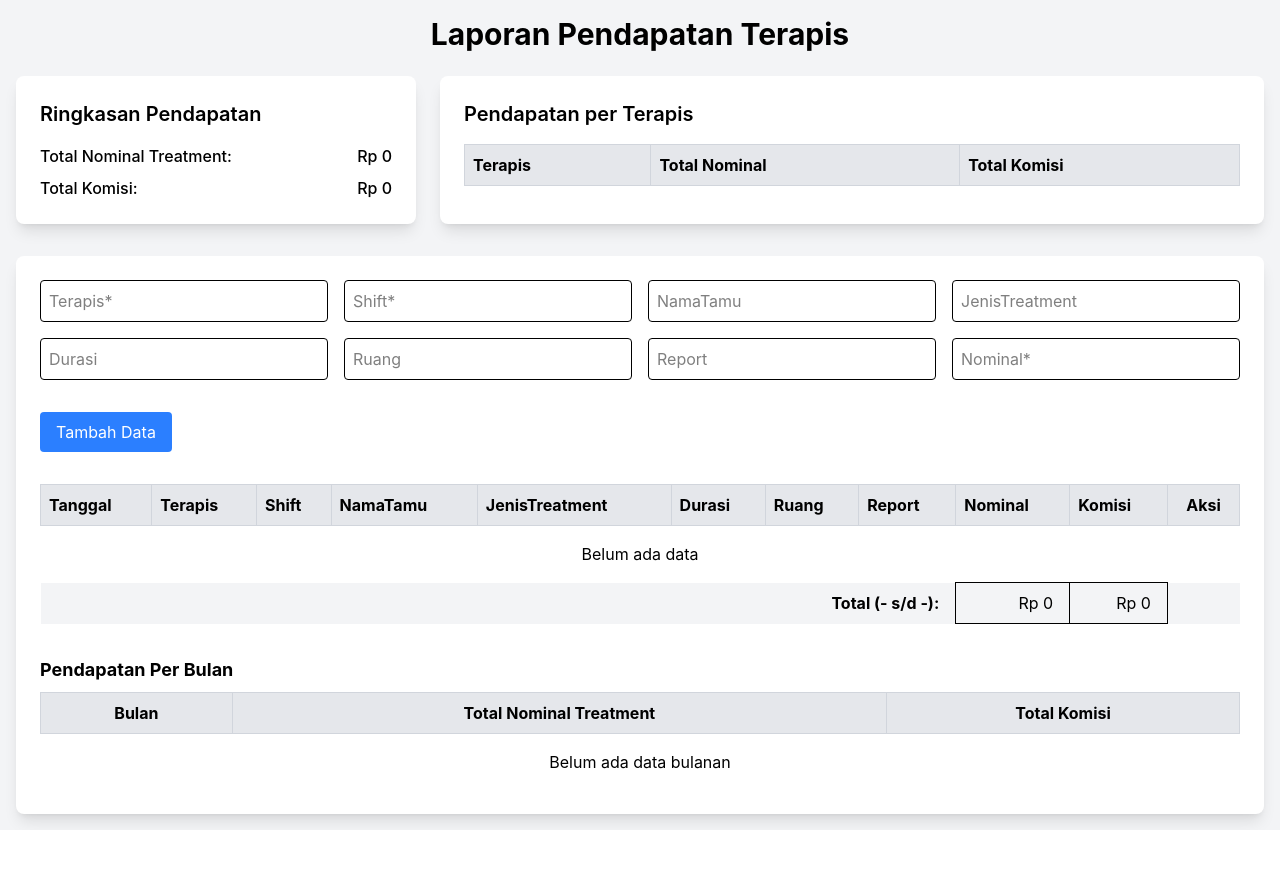
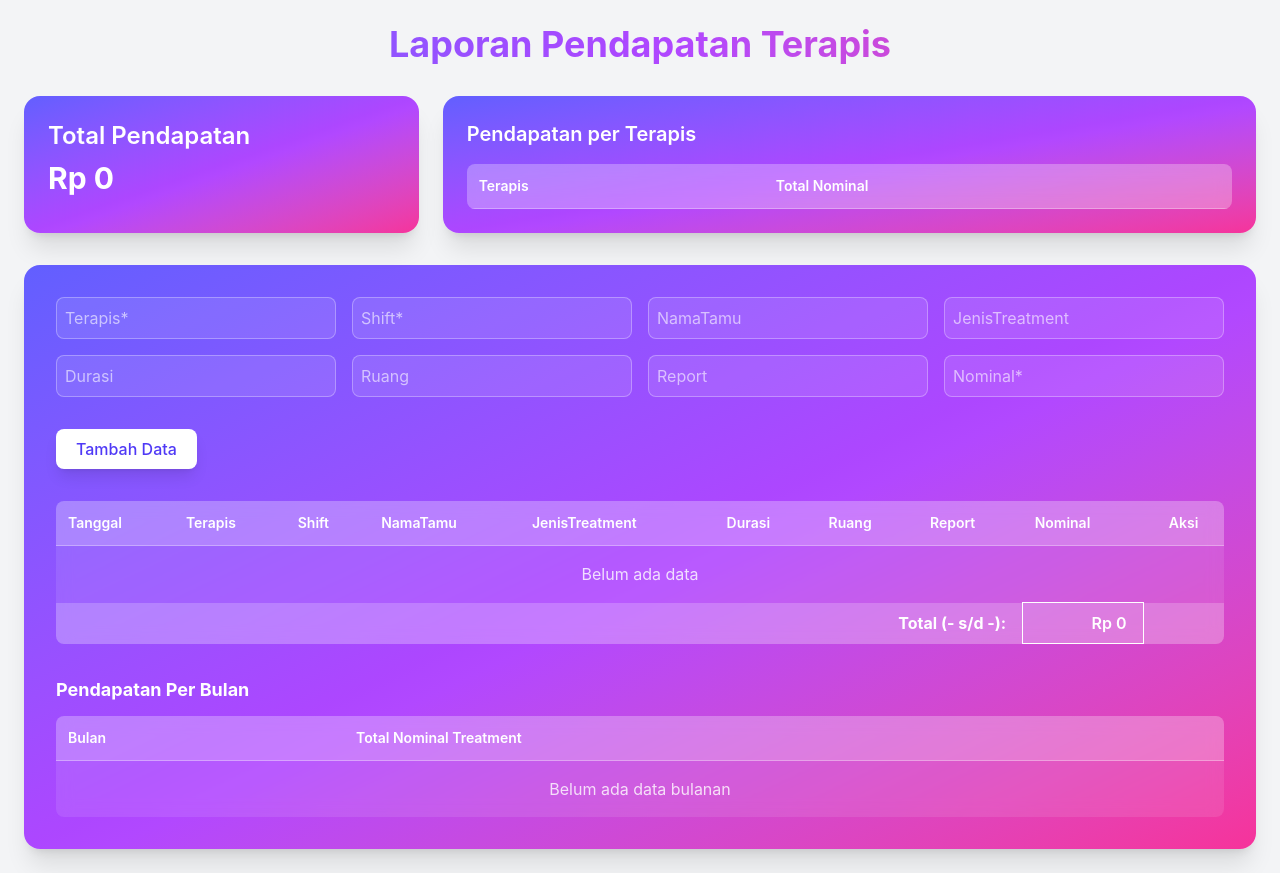
Before and after one commit to audialrsaa/laporan_pendapatan_terapis, a Next.js app: page / in a window 1280 px wide. Before the commit the page ends 830 px from the top, so only its background shows below. Built offline with nearby package versions, Linux system fonts and the light colour scheme.

Commit message:
style and komisi

```diff
--- a/app/components/SpreadsheetTable.js
+++ b/app/components/SpreadsheetTable.js
@@ -15,7 +15,6 @@ const SpreadsheetTable = ({ data, onSave }) => {
     ruang: "",
     report: "",
     nominal: "",
-    komisi: 0,
   });
 
   const [editIndex, setEditIndex] = useState(null);
@@ -26,20 +25,10 @@ const SpreadsheetTable = ({ data, onSave }) => {
 
   const handleChange = (e) => {
     const { name, value } = e.target;
-
-    if (name === "nominal") {
-      const nominalValue = Number(value) || 0;
     setFormData((prev) => ({
       ...prev,
-        nominal: nominalValue,
-        komisi: nominalValue * 0.02,
+      [name]: name === "nominal" ? Number(value) || 0 : value,
     }));
-    } else {
-      setFormData((prev) => ({
-        ...prev,
-        [name]: value,
-      }));
-    }
   };
 
   const handleAddOrUpdateData = () => {
@@ -75,7 +64,6 @@ const SpreadsheetTable = ({ data, onSave }) => {
       ruang: "",
       report: "",
       nominal: "",
-      komisi: 0,
     });
   };
 
@@ -90,11 +78,9 @@ const SpreadsheetTable = ({ data, onSave }) => {
     setEditIndex(index);
   };
 
-  // Hitung total
   const totalNominal = tableData.reduce((sum, row) => sum + (Number(row.nominal) || 0), 0);
-  const totalKomisi = tableData.reduce((sum, row) => sum + (Number(row.komisi) || 0), 0);
 
-  //tanggal
+  // tanggal
   const dates = tableData.map((row) => new Date(row.tanggal));
   const minDate = dates.length > 0 ? new Date(Math.min(...dates)).toLocaleDateString("id-ID") : "-";
   const maxDate = dates.length > 0 ? new Date(Math.max(...dates)).toLocaleDateString("id-ID") : "-";
@@ -102,32 +88,24 @@ const SpreadsheetTable = ({ data, onSave }) => {
   // rekap per bulan
   const monthlySummary = tableData.reduce((acc, row) => {
     if (!row.tanggal) return acc;
-
-
     const parts = row.tanggal.split(" ");
     if (parts.length < 3) return acc;
-
     const monthName = parts[1];
     const year = parts[2];
     const monthKey = `${monthName} ${year}`;
-
     if (!acc[monthKey]) {
-    acc[monthKey] = { nominal: 0, komisi: 0 };
+      acc[monthKey] = { nominal: 0 };
     }
-
     acc[monthKey].nominal += Number(row.nominal) || 0;
-  acc[monthKey].komisi += Number(row.komisi) || 0;
-
     return acc;
   }, {});
 
-
   return (
-    <div className="bg-white p-6 rounded-lg shadow-lg space-y-8">
-      {/* FORM INPUT */}
+    <div className="bg-gradient-to-br from-indigo-500 via-purple-500 to-pink-500 p-8 rounded-2xl shadow-xl text-white space-y-8">
+      {/* form */}
       <div className="grid grid-cols-2 md:grid-cols-4 gap-4">
         {Object.keys(formData).map((key) =>
-          key !== "komisi" && key !== "tanggal" ? (
+          key !== "tanggal" ? (
             <input
               key={key}
               type={key === "nominal" ? "number" : "text"}
@@ -139,7 +117,7 @@ const monthlySummary = tableData.reduce((acc, row) => {
               }
               value={formData[key]}
               onChange={handleChange}
-              className="border p-2 rounded"
+              className="border border-white/30 bg-white/10 text-white placeholder-white/60 p-2 rounded-lg focus:ring-2 focus:ring-white focus:outline-none"
             />
           ) : null
         )}
@@ -147,26 +125,26 @@ const monthlySummary = tableData.reduce((acc, row) => {
 
       <button
         onClick={handleAddOrUpdateData}
-        className={`px-4 py-2 rounded text-white transition-colors ${
+        className={`px-5 py-2 rounded-lg font-medium shadow-lg backdrop-blur-sm transition-colors ${
           editIndex !== null
-            ? "bg-green-500 hover:bg-green-600"
-            : "bg-blue-500 hover:bg-blue-600"
+            ? "bg-green-400 hover:bg-green-500 text-white"
+            : "bg-white text-indigo-600 hover:bg-gray-100"
         }`}
       >
         {editIndex !== null ? "Update Data" : "Tambah Data"}
       </button>
 
-      {/* TABLE DATA */}
-      <div className="overflow-x-auto">
-        <table className="w-full table-auto border-collapse">
-          <thead className="bg-gray-200">
+      {/* table */}
+      <div className="overflow-x-auto rounded-lg bg-white/10 backdrop-blur-sm">
+        <table className="w-full border-collapse">
+          <thead className="bg-white/20">
             <tr>
               {Object.keys(formData).map((key) => (
-                <th key={key} className="p-2 border border-gray-300 text-left">
+                <th key={key} className="p-3 text-left text-sm font-semibold border-b border-white/30">
                   {key.charAt(0).toUpperCase() + key.slice(1)}
                 </th>
               ))}
-              <th className="p-2 border border-gray-300">Aksi</th>
+              <th className="p-3 border-b border-white/30 text-sm font-semibold">Aksi</th>
             </tr>
           </thead>
           <tbody>
@@ -174,31 +152,31 @@ const monthlySummary = tableData.reduce((acc, row) => {
               <tr>
                 <td
                   colSpan={Object.keys(formData).length + 1}
-                  className="text-center p-4"
+                  className="text-center p-4 text-white/80"
                 >
                   Belum ada data
                 </td>
               </tr>
             ) : (
               tableData.map((row, index) => (
-                <tr key={index}>
+                <tr key={index} className="hover:bg-white/10 transition-colors">
                   {Object.keys(formData).map((key) => (
-                    <td key={key} className="p-2 border border-gray-300">
-                      {key === "nominal" || key === "komisi"
+                    <td key={key} className="p-3 border-b border-white/20">
+                      {key === "nominal"
                         ? `Rp ${Number(row[key]).toLocaleString("id-ID")}`
                         : row[key]}
                     </td>
                   ))}
-                  <td className="p-2 border border-gray-300 space-x-2">
+                  <td className="p-3 border-b border-white/20 space-x-2">
                     <button
                       onClick={() => handleEdit(index)}
-                      className="px-2 py-1 bg-yellow-500 text-white rounded hover:bg-yellow-600"
+                      className="px-3 py-1 bg-yellow-400 text-white rounded hover:bg-yellow-500 text-sm font-medium"
                     >
                       Edit
                     </button>
                     <button
                       onClick={() => handleDelete(index)}
-                      className="px-2 py-1 bg-red-500 text-white rounded hover:bg-red-600"
+                      className="px-3 py-1 bg-red-500 text-white rounded hover:bg-red-600 text-sm font-medium"
                     >
                       Hapus
                     </button>
@@ -207,19 +185,16 @@ const monthlySummary = tableData.reduce((acc, row) => {
               ))
             )}
           </tbody>
-          <tfoot className="bg-gray-100">
+          <tfoot className="bg-white/20">
             <tr>
               <td
-                colSpan={Object.keys(formData).length - 2}
+                colSpan={Object.keys(formData).length - 1}
                 className="px-4 py-2 font-bold text-right"
               >
                 Total ({minDate} s/d {maxDate}):
               </td>
-              <td className="border px-4 py-2 text-right">
+              <td className="border px-4 py-2 text-right font-semibold">
                 Rp {totalNominal.toLocaleString("id-ID")}
-              </td>
-              <td className="border px-4 py-2 text-right">
-                Rp {totalKomisi.toLocaleString("id-ID")}
               </td>
               <td></td>
             </tr>
@@ -227,33 +202,32 @@ const monthlySummary = tableData.reduce((acc, row) => {
         </table>
       </div>
 
-      {/* REKAP PER BULAN */}
+      {/* rekap perbulan */}
       <div>
-        <h2 className="text-lg font-bold mb-2">Pendapatan Per Bulan</h2>
-        <table className="w-full table-auto border-collapse">
-          <thead className="bg-gray-200">
+        <h2 className="text-lg font-bold mb-3">Pendapatan Per Bulan</h2>
+        <div className="overflow-x-auto rounded-lg bg-white/10 backdrop-blur-sm">
+          <table className="w-full border-collapse">
+            <thead className="bg-white/20">
               <tr>
-              <th className="p-2 border border-gray-300">Bulan</th>
-              <th className="p-2 border border-gray-300">Total Nominal Treatment</th>
-              <th className="p-2 border border-gray-300">Total Komisi</th>
+                <th className="p-3 border-b border-white/30 text-left text-sm font-semibold">Bulan</th>
+                <th className="p-3 border-b border-white/30 text-left text-sm font-semibold">
+                  Total Nominal Treatment
+                </th>
               </tr>
             </thead>
             <tbody>
               {Object.keys(monthlySummary).length === 0 ? (
                 <tr>
-                <td colSpan={3} className="text-center p-4">
+                  <td colSpan={2} className="text-center p-4 text-white/80">
                     Belum ada data bulanan
                   </td>
                 </tr>
               ) : (
                 Object.entries(monthlySummary).map(([month, data]) => (
-                <tr key={month}>
-                  <td className="p-2 border border-gray-300 font-medium">{month}</td>
-                  <td className="p-2 border border-gray-300 text-right">
+                  <tr key={month} className="hover:bg-white/10 transition-colors">
+                    <td className="p-3 border-b border-white/20 font-medium">{month}</td>
+                    <td className="p-3 border-b border-white/20 text-right">
                       Rp {data.nominal.toLocaleString("id-ID")}
-                  </td>
-                  <td className="p-2 border border-gray-300 text-right">
-                    Rp {data.komisi.toLocaleString("id-ID")}
                     </td>
                   </tr>
                 ))
@@ -262,6 +236,7 @@ const monthlySummary = tableData.reduce((acc, row) => {
           </table>
         </div>
       </div>
+    </div>
   );
 };
 
--- a/app/components/SummaryReport.js
+++ b/app/components/SummaryReport.js
@@ -1,70 +1,63 @@
 const SummaryReport = ({ data }) => {
-  // untuk menghitung total pendapatan
+  // total nominal
   const calculateTotal = (key) => {
     return data.reduce((sum, item) => sum + (Number(item[key]) || 0), 0);
   };
 
-  // untuk menghitung pendapatan per terapis
+  // total per terapis
   const calculatePerTerapis = () => {
     const report = {};
     data.forEach(item => {
-      const { terapis, nominal, komisi } = item;
+      const { terapis, nominal } = item;
       if (!report[terapis]) {
-        report[terapis] = { totalNominal: 0, totalKomisi: 0 };
+        report[terapis] = { totalNominal: 0 };
       }
       report[terapis].totalNominal += (Number(nominal) || 0);
-      report[terapis].totalKomisi += (Number(komisi) || 0);
     });
     return report;
   };
 
   const totalNominal = calculateTotal('nominal');
-  const totalKomisi = calculateTotal('komisi');
   const perTerapisData = calculatePerTerapis();
 
   return (
     <>
-      {/* Ringkasan Pendapatan */}
-      <div className="bg-white p-6 rounded-lg shadow-lg">
-        <h2 className="text-xl font-semibold mb-4">Ringkasan Pendapatan</h2>
-        <div className="space-y-2">
-          <p className="flex justify-between font-medium">
-            <span>Total Nominal Treatment:</span>
-            <span>Rp {totalNominal.toLocaleString('id-ID')}</span>
-          </p>
-          <p className="flex justify-between font-medium">
-            <span>Total Komisi:</span>
-            <span>Rp {totalKomisi.toLocaleString('id-ID')}</span>
+      {/* total pendapatan */}
+      <div className="bg-gradient-to-br from-indigo-500 via-purple-500 to-pink-500 text-white p-6 rounded-2xl shadow-xl">
+        <h2 className="text-2xl font-semibold mb-2">Total Pendapatan</h2>
+        <p className="text-3xl font-bold">
+          Rp {totalNominal.toLocaleString('id-ID')}
         </p>
       </div>
-      </div>
 
-      {/* Pendapatan per Terapis */}
-      <div className="bg-white p-6 rounded-lg shadow-lg lg:col-span-2">
+      {/* table perterapis */}
+      <div className="bg-gradient-to-br from-indigo-500 via-purple-500 to-pink-500 p-6 rounded-2xl shadow-xl text-white lg:col-span-2">
         <h2 className="text-xl font-semibold mb-4">Pendapatan per Terapis</h2>
-        <table className="w-full table-auto text-left">
+        <div className="overflow-x-auto rounded-lg bg-white/10 backdrop-blur-sm">
+          <table className="w-full border-collapse">
             <thead>
-            <tr className="bg-gray-200">
-              <th className="p-2 border border-gray-300">Terapis</th>
-              <th className="p-2 border border-gray-300">Total Nominal</th>
-              <th className="p-2 border border-gray-300">Total Komisi</th>
+              <tr className="bg-white/20">
+                <th className="p-3 text-left text-sm font-semibold border-b border-white/30">
+                  Terapis
+                </th>
+                <th className="p-3 text-left text-sm font-semibold border-b border-white/30">
+                  Total Nominal
+                </th>
               </tr>
             </thead>
             <tbody>
               {Object.keys(perTerapisData).map(terapis => (
-              <tr key={terapis}>
-                <td className="p-2 border border-gray-300 font-medium">{terapis}</td>
-                <td className="p-2 border border-gray-300">
+                <tr key={terapis} className="hover:bg-white/10 transition-colors">
+                  <td className="p-3 border-b border-white/20 font-medium">{terapis}</td>
+                  <td className="p-3 border-b border-white/20">
                     Rp {perTerapisData[terapis].totalNominal.toLocaleString('id-ID')}
-                </td>
-                <td className="p-2 border border-gray-300">
-                  Rp {perTerapisData[terapis].totalKomisi.toLocaleString('id-ID')}
                   </td>
                 </tr>
               ))}
             </tbody>
           </table>
         </div>
+      </div>
     </>
   );
 };
--- a/app/page.js
+++ b/app/page.js
@@ -26,21 +26,21 @@ export default function Home() {
   }
 
   return (
-    <div className="p-4 bg-gray-100 min-h-screen">
+    <div className="p-6 bg-gray-100 min-h-screen">
       <Head>
-        <title>Sistem Laporan Gaji Terapis</title>
+        <title>Sistem Laporan Pendapatan Terapis</title>
       </Head>
 
-      <h1 className="text-3xl font-bold mb-6 text-center">
+      <h1 className="text-4xl font-bold mb-8 text-center text-transparent bg-clip-text bg-gradient-to-r from-indigo-500 via-purple-500 to-pink-500">
         Laporan Pendapatan Terapis
       </h1>
 
-      {/* ringkasan */}
+      {/* Ringkasan */}
       <div className="grid grid-cols-1 lg:grid-cols-3 gap-6 mb-8">
         <SummaryReport data={data} />
       </div>
 
-      {/* tble input data perbulan */}
+      {/* Tabel Input */}
       <SpreadsheetTable data={data} onSave={handleSaveData} />
     </div>
   );
```
Lines whose indentation alone changed are shown as unchanged.
